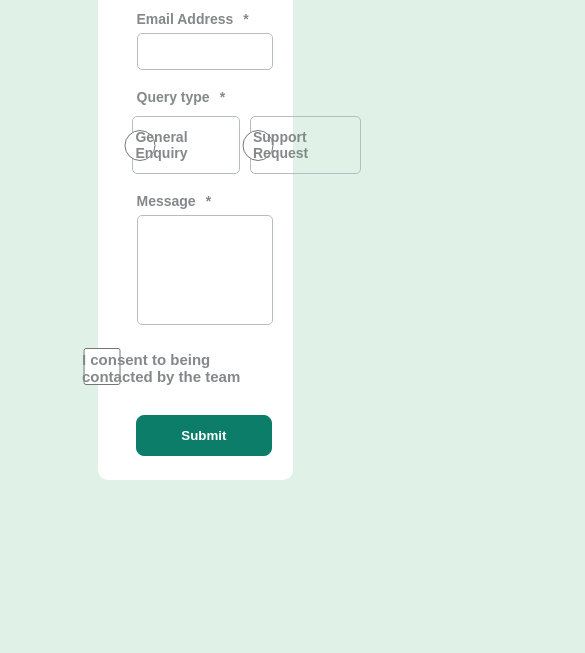
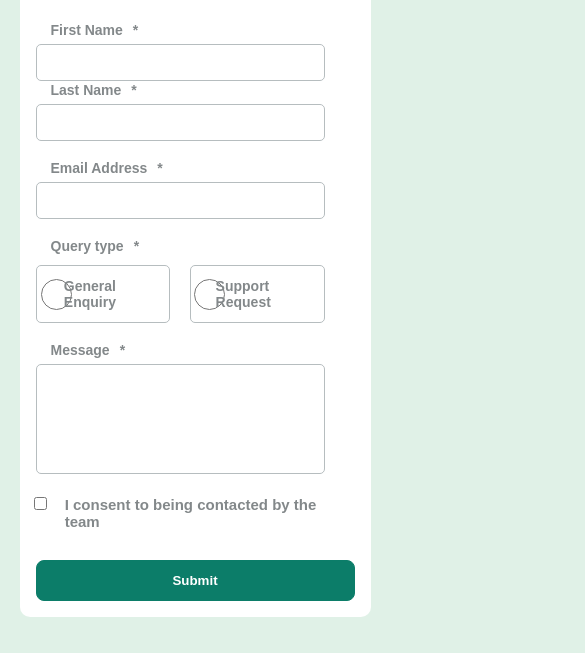
Before and after one commit to Prem30-jr/contact-form, a plain HTML site: page index.html in a window 390 px wide. Shown: the part 228-881 px from the top of the page, 585 px wide, since content can reach past the window. Before the commit the page ends 844 px from the top, so only its background shows below. Drawn offline with Linux system fonts and the light colour scheme.

Commit message:
Add files via upload

```diff
--- a/style.css
+++ b/style.css
@@ -105,4 +105,70 @@ body{
     border: 1px solid var(--btn-color);
     border-radius: 8px;
     padding: 12px;
+
 }
+@media (max-width: 600px) {
+    .container {
+        width: 90%;
+        margin-top: 150px;
+        margin-left: 5%;
+        margin-right: 5%;
+        padding: 16px;
+    }
+
+    .header h1 {
+        margin-left: 0;
+        text-align: center;
+    }
+
+    .first-input-section {
+        flex-direction: column;
+    }
+
+    .first-input, .second-input {
+        width: 100%;
+        margin-left: 0;
+    }
+
+    .first-input input, .second-input input, .email-address input, .message input {
+        width: calc(100% - 30px);
+        margin-left: 0;
+    }
+
+    .email-address, .query-type, .message, .checkbox {
+        margin-left: 0;
+    }
+    .query {
+        display: flex;
+        flex-direction: row;
+        gap: 20px;
+    }
+
+    .box {
+        width: calc(50% - 25px);
+        margin-left: 0;
+    }
+
+    .box label, .box input[type="radio"] {
+        margin-left: -100px
+    }
+
+    .straight {
+        flex-direction: row;
+        align-items: flex-start;
+    }
+
+    .straight input {
+        margin-left: -120px;
+    }
+
+    .straight p {
+        margin-left: -100px;
+        margin-top: 4px;
+    }
+
+    .btn button {
+        margin-left: 0;
+        width: 100%;
+    }
+}
```
